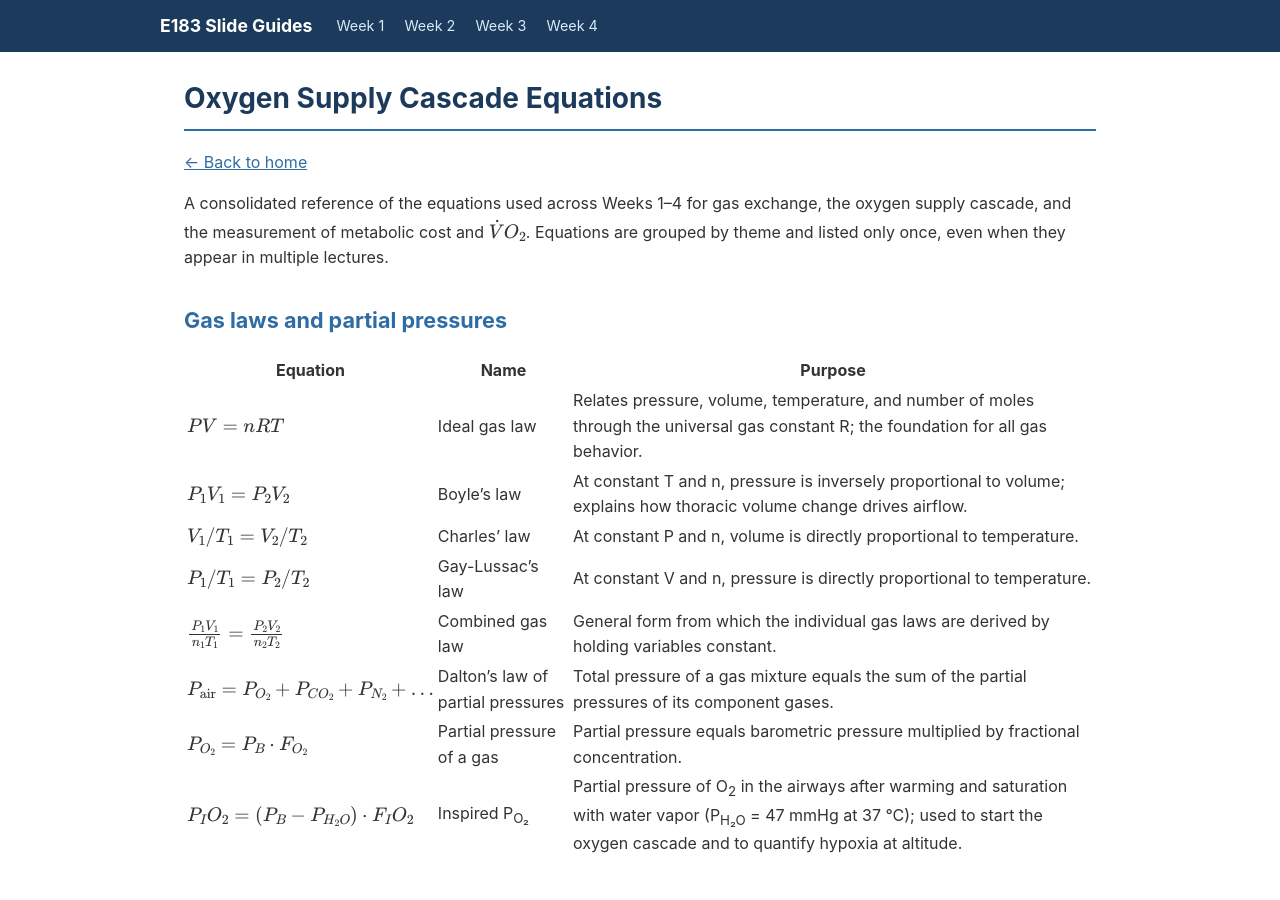
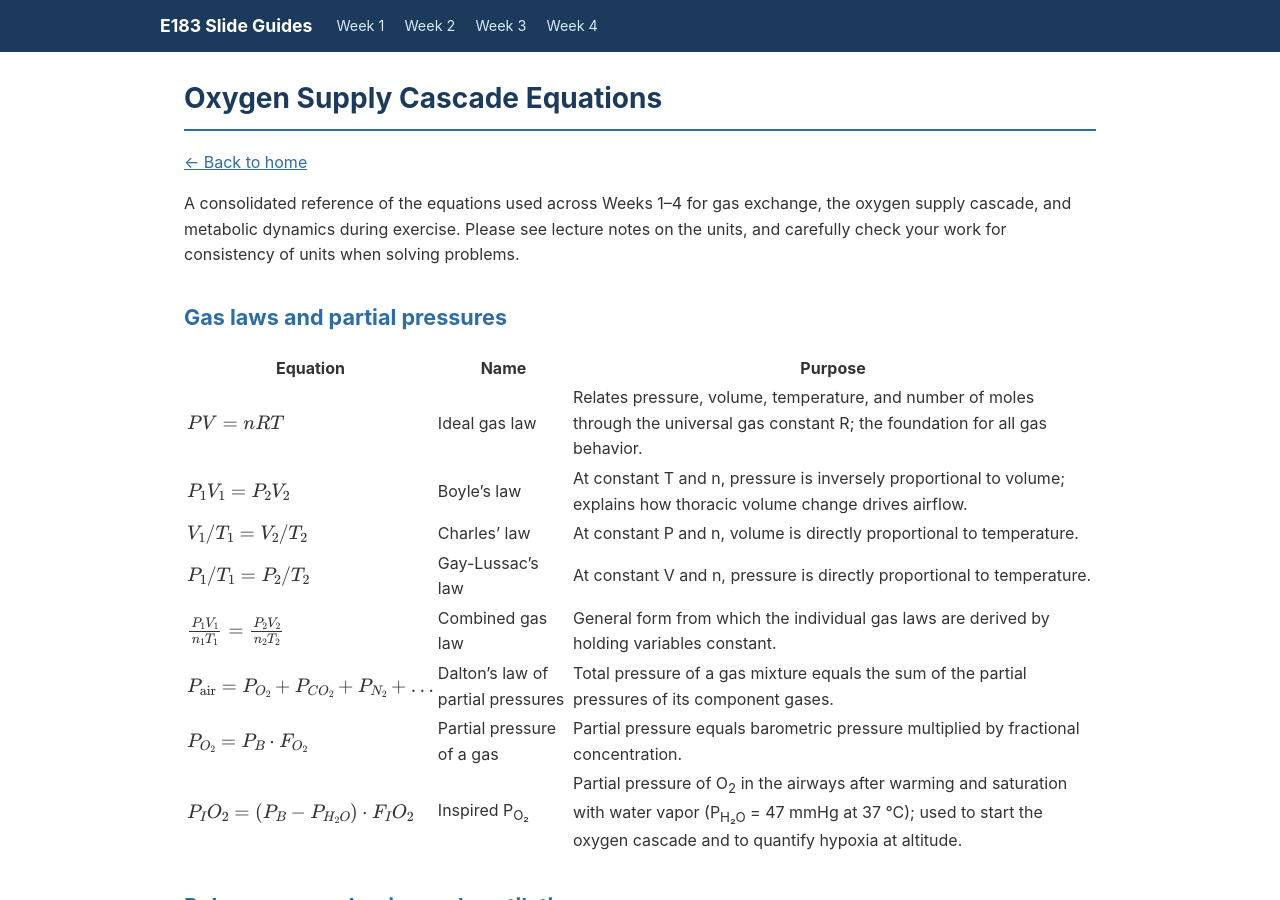
Before and after one commit to MADaley/E183_ExercisePhysiology, a Jekyll site: the page built from equations-oxygen-cascade.md, in a window 1280 px wide and 900 px high. Built offline with Jekyll 4.4.1, drawn with Linux system fonts in a browser that asks for light colours.

Commit message:
Update equations page intro with units caveat
Rewords the opening description to cover "metabolic dynamics
during exercise" and adds a reminder to consult lecture notes
for units and to check unit consistency when solving problems.

Co-Authored-By: Claude Opus 4.7 <noreply@anthropic.com>

```diff
--- a/equations-oxygen-cascade.md
+++ b/equations-oxygen-cascade.md
@@ -7,7 +7,7 @@ title: "Equations: Oxygen Supply Cascade and Energy Metabolism in Exercise"
 
 [← Back to home]({{ '/' | relative_url }})
 
-A consolidated reference of the equations used across Weeks 1–4 for gas exchange, the oxygen supply cascade, and the measurement of metabolic cost and $\dot{V}O_2$. Equations are grouped by theme and listed only once, even when they appear in multiple lectures.
+A consolidated reference of the equations used across Weeks 1–4 for gas exchange, the oxygen supply cascade, and metabolic dynamics during exercise. Please see lecture notes on the units, and carefully check your work for consistency of units when solving problems.
 
 ## Gas laws and partial pressures
 
```
